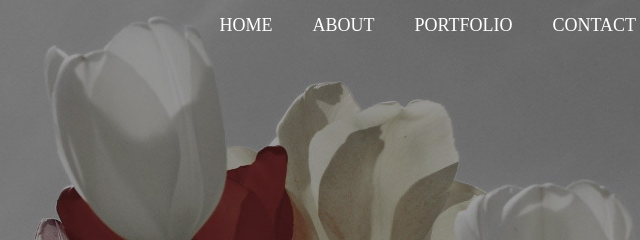
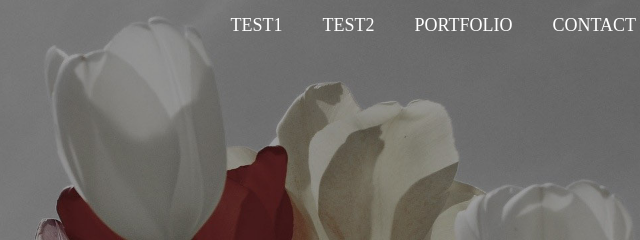
Before and after one commit to suhyuniiii/portfolio, a plain HTML site: page index.html in a window 1280 px wide. Shown: the top 240 px of the page, 604-1244 px from the left. Drawn offline with Linux system fonts and the light colour scheme; a web font is replaced by a local one.

Commit message:
portfolio upload2

```diff
--- a/index.html
+++ b/index.html
@@ -15,8 +15,8 @@
     <div id="header">
         <div class="center">
             <ul class="gnb">
-                <li><a href="#">HOME</a></li>
-                <li><a href="#">ABOUT</a></li>
+                <li><a href="#">TEST1</a></li>
+                <li><a href="#">TEST2</a></li>
                 <li><a href="#">PORTFOLIO</a></li>
                 <li><a href="#">CONTACT</a></li>
             </ul>
```
